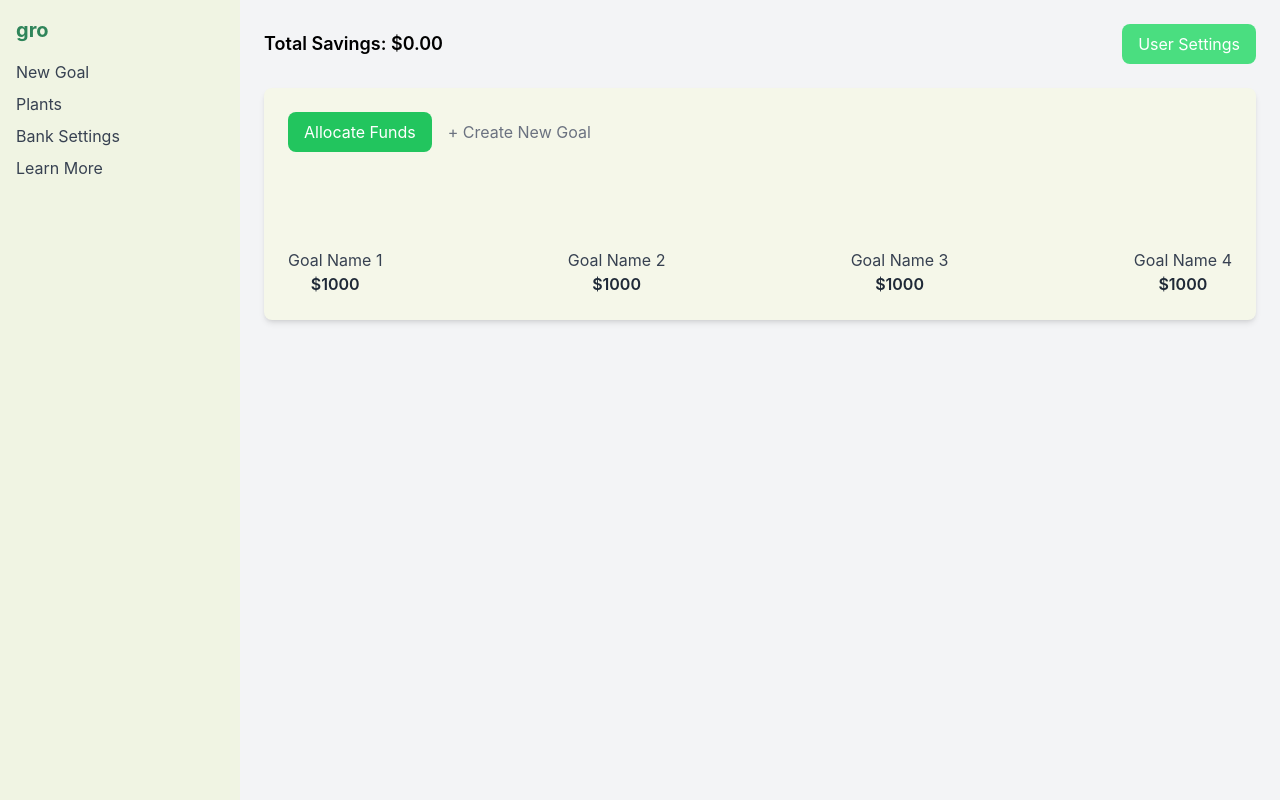
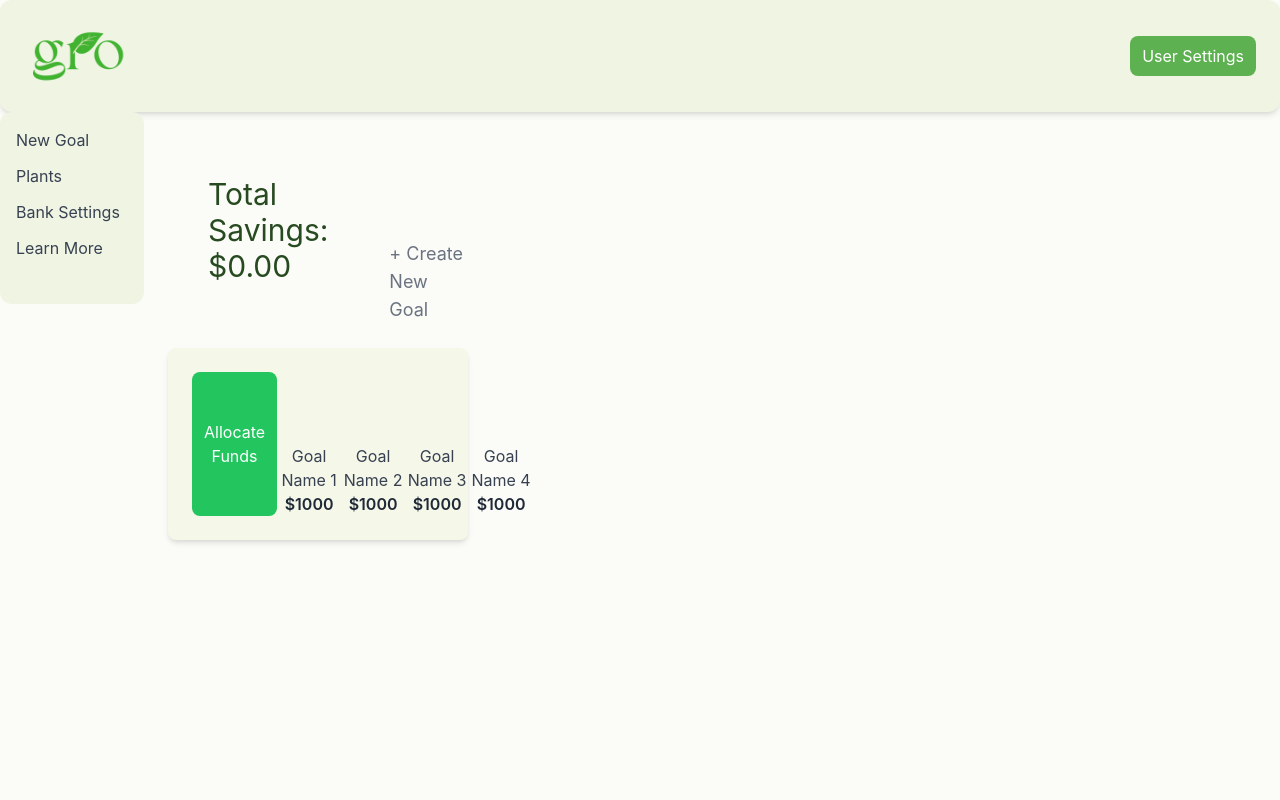
Before and after one commit to morgansansone/gro-project, a React (Create React App) app in the folder frontend/: page /Dashboard in a window 1280 px wide. Built offline with nearby package versions, Linux system fonts and the light colour scheme.

Commit message:
updated dash.js

```diff
--- a/frontend/src/Dash.js
+++ b/frontend/src/Dash.js
@@ -10,11 +10,19 @@ export default function Dashboard() {
   ];
 
   return (
-    <div className="flex h-screen bg-gray-100">
+    <div className="h-screen bg-[#FBFCF7]">
+        {/* Topbar */}
+      <nav className="flex w-full items-center h-auto justify-between flex-wrap bg-[#f0f4e3] px-6 rounded-xl shadow-md">
+        <div className="flex items-center space-x-4">
+          <img src="components/logo_tnsprtbkg.png" alt="Gro Logo" className="h-28" />
+        </div>
+        <button className="bg-[#5DB151] text-white px-3 py-2 rounded-lg w-auto float-right">User Settings</button>
+      </nav>
+
+      <div className="flex">
         {/* Sidebar */}
-      <aside className="w-60 bg-[#f0f4e3] p-4 space-y-4">
-        <div className="text-green-700 font-bold text-xl">gro</div>
-        <nav className="space-y-2">
+        <aside className="w-36 bg-[#f0f4e3] p-4 space-y-4 h-48 rounded-xl float-left">
+          <nav className="space-y-3">
             <a href="#" className="block text-gray-700">New Goal</a>
             <a href="#" className="block text-gray-700">Plants</a>
             <a href="#" className="block text-gray-700">Bank Settings</a>
@@ -22,20 +30,16 @@ export default function Dashboard() {
           </nav>
         </aside>
 
-      {/* Main Content */}
+        {/* dash */}
         <main className="flex-1 p-6">
-        {/* Top Navbar */}
-        <div className="flex justify-between items-center">
-          <div className="text-lg font-semibold">Total Savings: ${savings.toFixed(2)}</div>
-          <button className="bg-green-400 text-white px-4 py-2 rounded-lg">User Settings</button>
+          <div className=" relative w-[300px]">
+          <div className="flex justify-between items-end w-full mb-2">
+              <div className="text-3xl  text-[#274A21] float-left m-10">Total Savings: ${savings.toFixed(2)}</div>
+              <div className="text-lg float-right text-gray-500"> + Create New Goal</div>
           </div>
-
         {/* Goals Section */}
-        <div className="mt-6 bg-[#f5f7e9] p-6 rounded-lg shadow-md">
-          <button className="bg-green-500 text-white px-4 py-2 rounded-lg">Allocate Funds</button>
-          <span className="ml-4 text-gray-500">+ Create New Goal</span>
-
-          <div className="flex justify-between mt-6">
+          <div className="mt-6 bg-[#f5f7e9] p-6 rounded-lg shadow-md flex justify-between">
+            <button className="bg-green-500 text-white px-3 py-1 rounded-lg w-auto y-auto">Allocate Funds</button>
               {goals.map((goal, index) => (
                 <div key={index} className="text-center">
                   <div className="w-16 h-16 bg-brown-500 rounded-b-lg mx-auto"></div>
@@ -47,5 +51,6 @@ export default function Dashboard() {
             </div>
         </main>
         </div>
+    </div>
   );
 }
```
Also changed, not shown: frontend/public/components/pot.png (added). Lines whose indentation alone changed are shown as unchanged.
